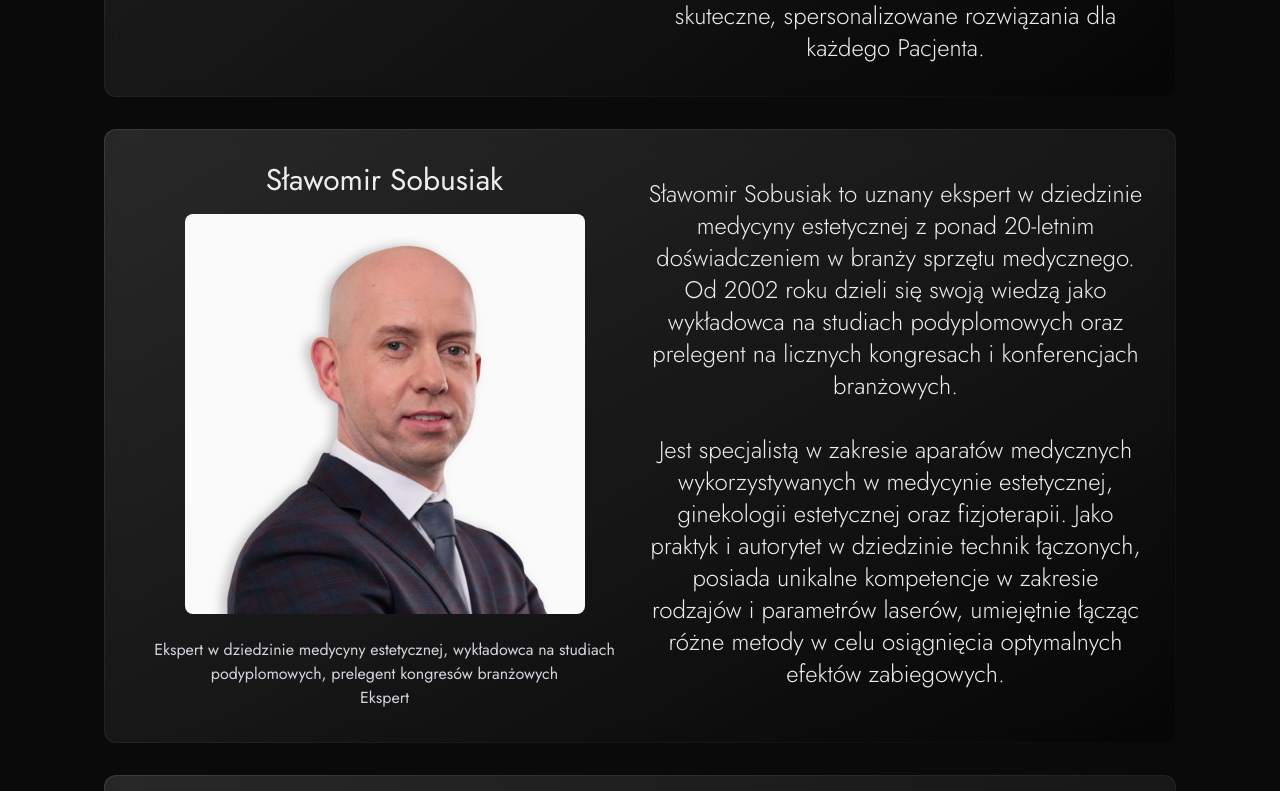
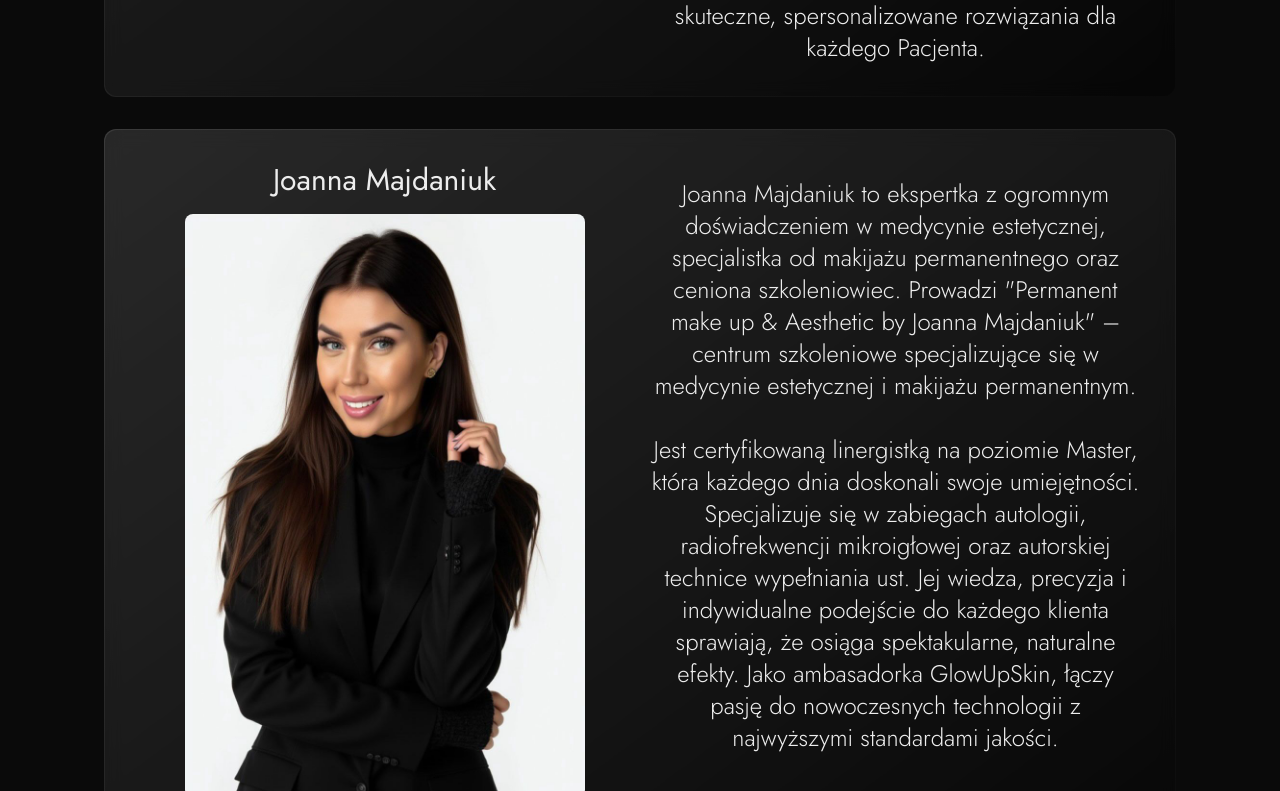
Before and after one commit to norbikam/GUS, a Next.js app: page /onas in a window 1280 px wide. Shown: the part 3589-4380 px from the top of the page. Built offline with nearby package versions, Linux system fonts and the light colour scheme.

Commit message:
-sobusiak -olszewski desc

```diff
--- a/app/components/CooperationsSection.tsx
+++ b/app/components/CooperationsSection.tsx
@@ -63,19 +63,10 @@ export default function CooperationsSection({}: CooperationsSectionProps) {
       isOwner: false,
     },
     {
-      name: "Sławomir Sobusiak",
-      role: "Ekspert medycyny estetycznej",
-      subtitle: "Wykładowca, prelegent",
-      description: "Ponad 20 lat doświadczenia w branży sprzętu medycznego. Specjalista technik łączonych.",
-      image: "/cooperations/slawomir-sobusiak.jpg",
-      type: "expert",
-      isOwner: false,
-    },
-    {
       name: "Jacek Olszewski",
       role: "Konsultant techniczny",
-      subtitle: "Specjalista sprzętu medycznego",
-      description: "Doświadczony konsultant techniczny w branży kosmetologicznej i medycyny estetycznej.",
+      subtitle: "Serwisant sprzętu",
+      description: "",
       image: "/cooperations/jacek-olszewski.jpg",
       type: "expert",
       isOwner: false,
--- a/app/onas/page.tsx
+++ b/app/onas/page.tsx
@@ -148,33 +148,6 @@ export default function OnasPage() {
               </div>
             </div>
           </div>
-
-          <div className="p-[1px] rounded-xl bg-gradient-to-br from-white/20 via-white/10 to-transparent">
-          <div className="rounded-xl bg-black/30 backdrop-blur-sm p-8 h-full grid grid-cols-1 md:grid-cols-2 gap-0 md:gap-4 content-center align-middle">
-            <div>
-              <h2 className="text-3xl text-center">Sławomir Sobusiak</h2>
-              <Image
-                src="/cooperations/slawomir-sobusiak.jpg"
-                alt="Sławomir Sobusiak"
-                width={400}
-                height={400}
-                className="mx-auto rounded-lg mt-4"
-              />
-              <p className="text-center text-gray-300">
-                <br />
-                Ekspert w dziedzinie medycyny estetycznej, wykładowca na studiach podyplomowych, prelegent kongresów branżowych<br/>Ekspert
-              </p>
-            </div>
-            <div className="flex justify-center align-middle content-center">
-              <p className="mt-4 text-lg md:text-2xl font-light text-center">
-                Sławomir Sobusiak to uznany ekspert w dziedzinie medycyny estetycznej z ponad 20-letnim doświadczeniem w branży sprzętu medycznego. Od 2002 roku dzieli się swoją wiedzą jako wykładowca na studiach podyplomowych oraz prelegent na licznych kongresach i konferencjach branżowych.
-                <br />
-                <br />
-                Jest specjalistą w zakresie aparatów medycznych wykorzystywanych w medycynie estetycznej, ginekologii estetycznej oraz fizjoterapii. Jako praktyk i autorytet w dziedzinie technik łączonych, posiada unikalne kompetencje w zakresie rodzajów i parametrów laserów, umiejętnie łącząc różne metody w celu osiągnięcia optymalnych efektów zabiegowych.
-              </p>
-            </div>
-          </div>
-        </div>
 
         <div className="p-[1px] rounded-xl bg-gradient-to-br from-white/20 via-white/10 to-transparent">
         <div className="rounded-xl bg-black/30 backdrop-blur-sm p-8 h-full grid grid-cols-1 md:grid-cols-2 gap-0 md:gap-4 content-center align-middle">
--- a/app/serwis/page.tsx
+++ b/app/serwis/page.tsx
@@ -100,21 +100,10 @@ export default function SerwisPage() {
                 />
                 <p className="text-center text-gray-300 mt-4">
                   Konsultant techniczny<br />
-                  Specjalista ds. sprzętu medycznego i wyrobów do medycyny estetycznej
                 </p>
               </div>
               <div className="flex justify-center align-middle content-center">
                 <p className="mt-4 text-lg md:text-2xl font-light text-center">
-                  Jacek Olszewski to doświadczony konsultant techniczny specjalizujący się
-                  w sprzęcie medycznym dedykowanym branży kosmetologicznej i medycyny estetycznej.
-                  Dzięki wieloletniemu doświadczeniu w branży, zapewnia kompleksowe wsparcie
-                  techniczne oraz doradztwo w zakresie doboru i obsługi aparatury medycznej.
-                  <br />
-                  <br />
-                  Jako specjalista techniczny, pomaga klientom w optymalizacji wykorzystania
-                  technologii medycznych, zapewniając najwyższe standardy bezpieczeństwa
-                  i efektywności zabiegów. Jego wiedza i praktyczne podejście sprawiają,
-                  że jest cenionym partnerem dla profesjonalistów z branży beauty i medycyny estetycznej.
                 </p>
               </div>
             </div>
```
